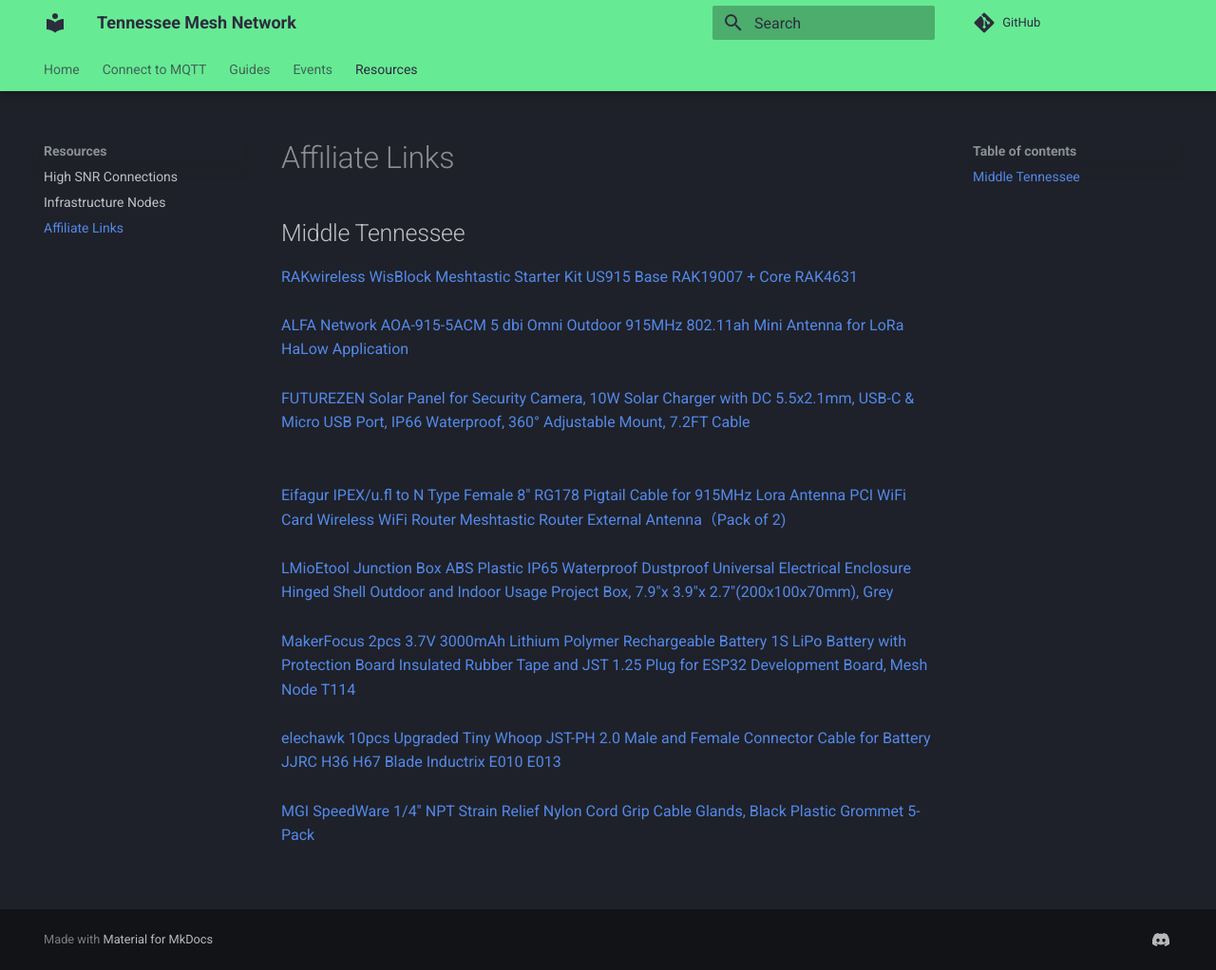
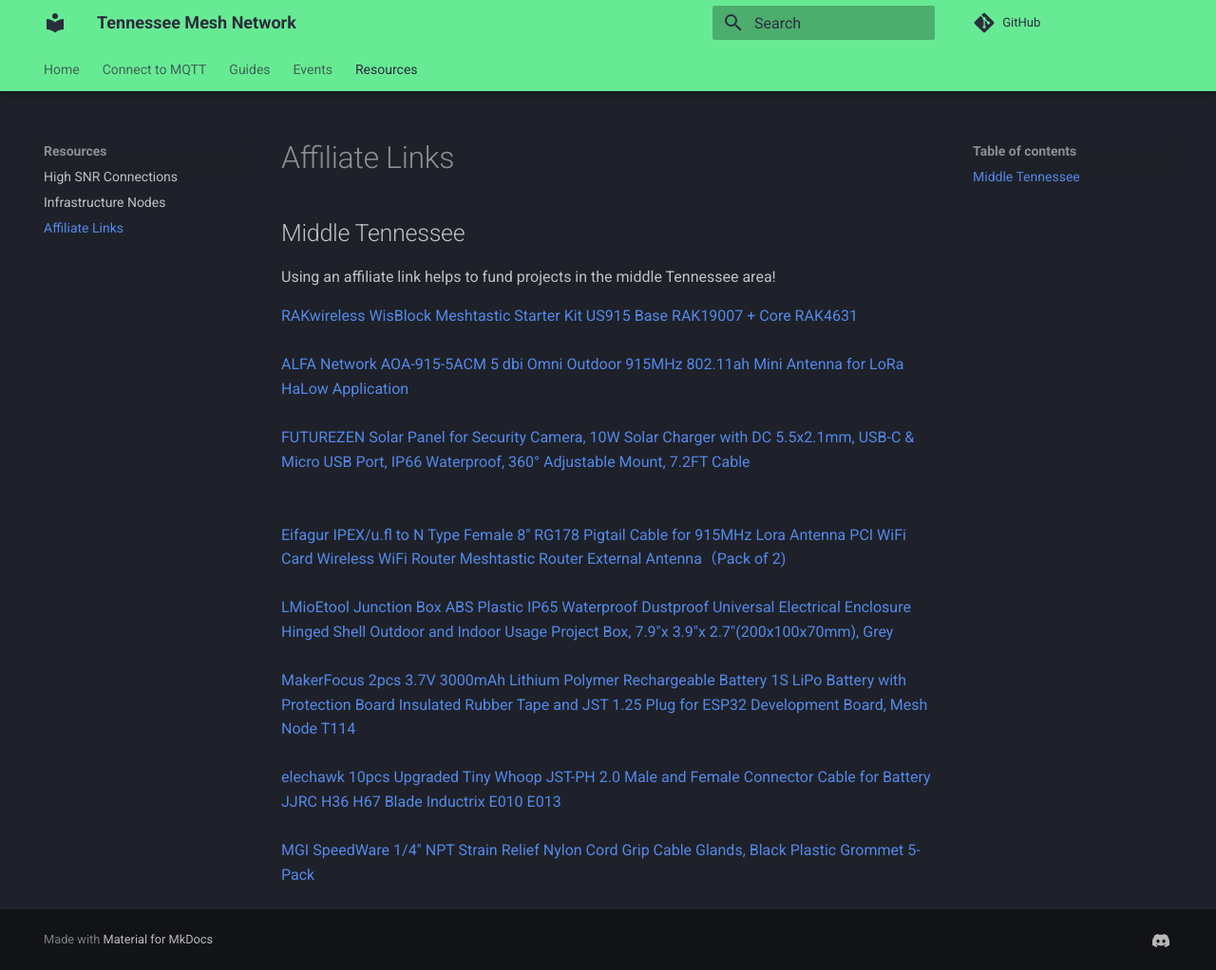
Before and after one commit to tnmesh/homepage, an MkDocs documentation site: the page built from docs/resources/affiliate-links.md, in a window 1280 px wide and 1022 px high. Shown: the whole window at 95% size. Built offline with MkDocs 1.6.1 and Material for MkDocs 9.7.7, drawn with Linux system fonts in a browser that asks for light colours; comment, search, counter and statistics services are not loaded.

Commit message:
Add affiliate link support note to documentation
Added a note about the benefits of using affiliate links to support projects in Middle Tennessee.

```diff
--- a/docs/resources/affiliate-links.md
+++ b/docs/resources/affiliate-links.md
@@ -1,6 +1,8 @@
 # Affiliate Links
 
 ## Middle Tennessee
+Using an affiliate link helps to fund projects in the middle Tennessee area!
+
 <a href="https://amzn.to/49iWJWx">RAKwireless WisBlock Meshtastic Starter Kit US915 Base RAK19007 + Core RAK4631</a><br /><br/>
 <a href="https://amzn.to/3YBVHic">ALFA Network AOA-915-5ACM 5 dbi Omni Outdoor 915MHz 802.11ah Mini Antenna for LoRa HaLow Application</a><br /><br/>
 <a href="https://amzn.to/49Q0pz3">FUTUREZEN Solar Panel for Security Camera, 10W Solar Charger with DC 5.5x2.1mm, USB-C & Micro USB Port, IP66 Waterproof, 360° Adjustable Mount, 7.2FT Cable</a><br /><br/><br/>
```
